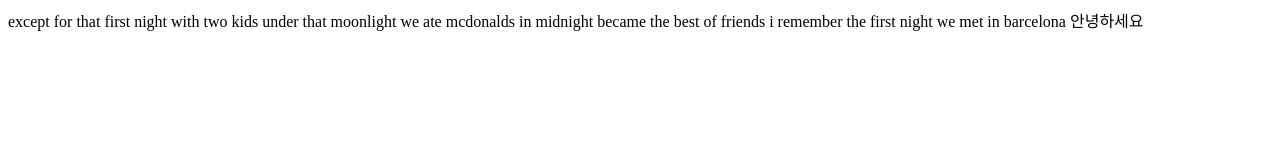
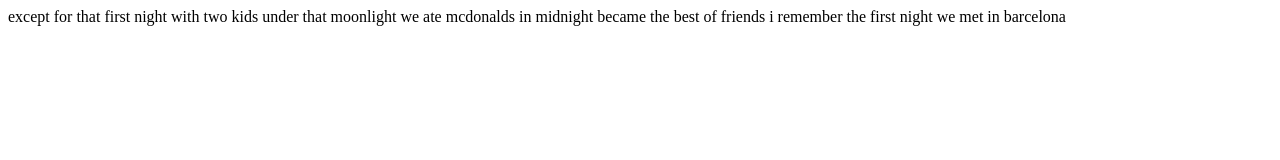
Before and after one commit to jihoomihn11118/30771184054422, a plain HTML site: page index.html in a window 1280 px wide. Drawn offline with Linux system fonts and the light colour scheme.

Commit message:
Update index.html

```diff
--- a/index.html
+++ b/index.html
@@ -10,7 +10,5 @@
   i remember the first night
   we met in barcelona
 
-  안녕하세요
-
 </body>
 </html>
```
